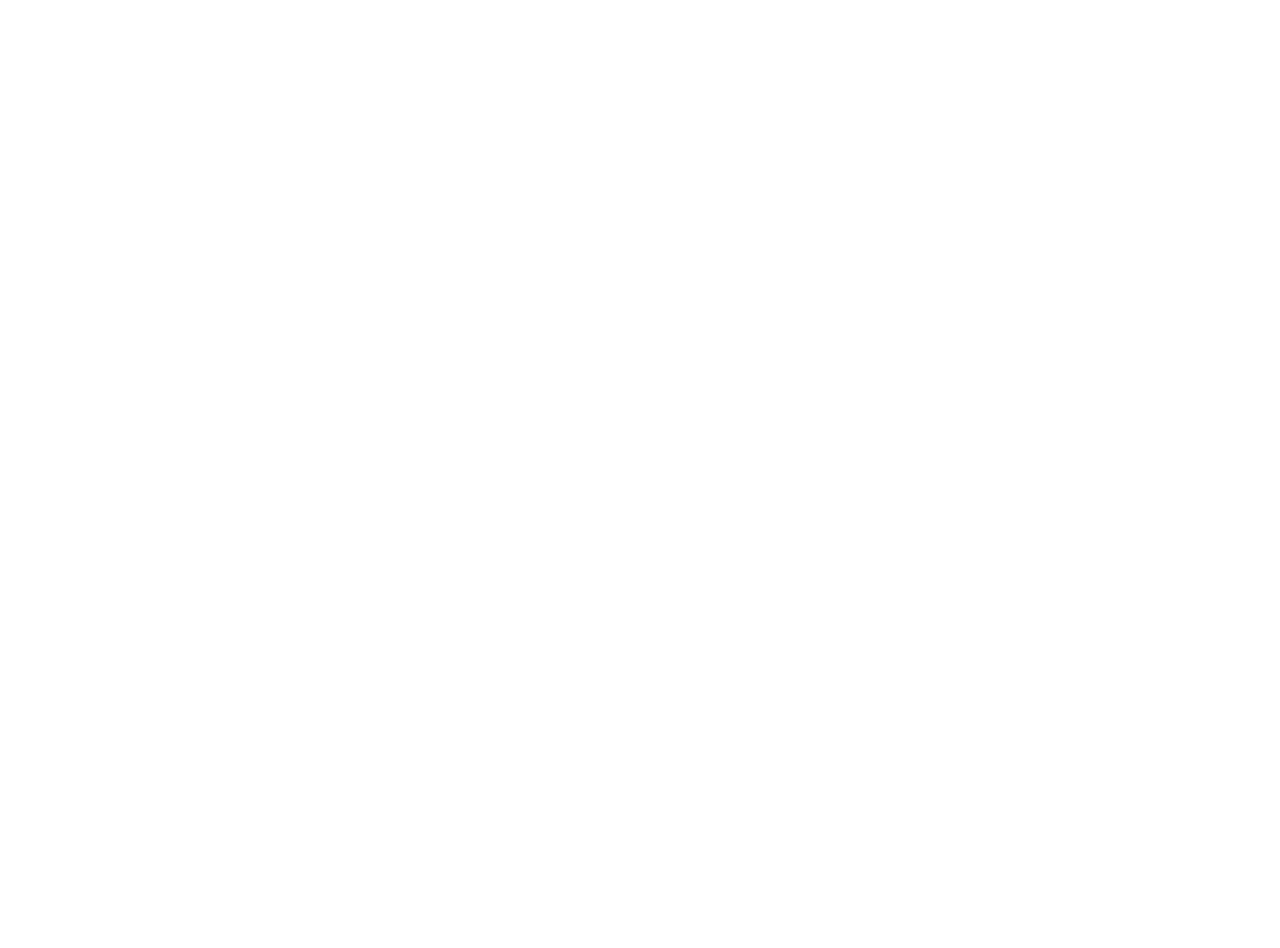
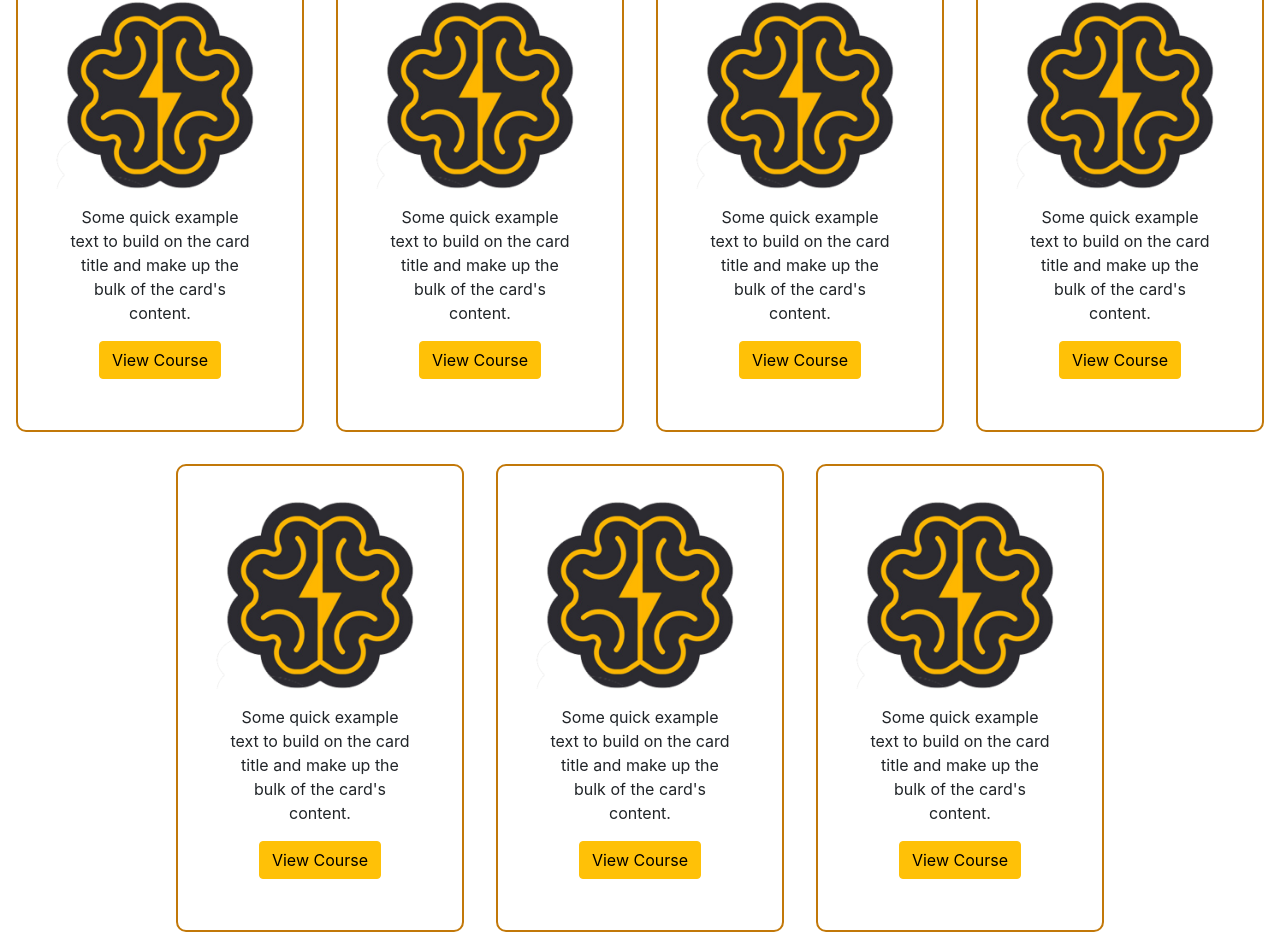
Before and after one commit to abdallahabusedo/Brainstormy, a React (Create React App) app: page /Courses in a window 1280 px wide. Before the commit this address had no page. Shown: the part 292-1240 px from the top of the page. Before the commit the page ends 800 px from the top, so only its background shows below. Built offline with nearby package versions, Linux system fonts and the light colour scheme.

Commit message:
courses page

```diff
--- a/src/App.js
+++ b/src/App.js
@@ -5,6 +5,7 @@
 import Signup from "./pages/Signup";
 import Login from "./pages/Login";
 import Profile from "./pages/Profile";
+import Courses from "./pages/Courses";
 import "./App.css";
 
 function App() {
@@ -19,6 +20,7 @@
           <Route exact path="/signup" element={<Signup />}></Route>
           <Route exact path="/login" element={<Login />}></Route>
           <Route exact path="/profile" element={<Profile />}></Route>
+          <Route exact path="/Courses" element={<Courses />}></Route>
         </Routes>
       </div>
     </Router>
--- /dev/null
+++ b/src/pages/Courses.jsx
@@ -0,0 +1,104 @@
+import React, { Component } from "react";
+import Header from "../components/Header";
+import "./../style/courses.css";
+import cardImg from "./../assets/logo.png";
+class Courses extends Component {
+  render() {
+    return (
+      <div>
+        <Header />
+        <div>
+          <h1 className="m-5 p-5">Courses</h1>
+        </div>
+        <div className="card-group justify-content-center align-items-center ">
+          <div className="card card_de m-3">
+            <img className="card-img-top" src={cardImg} alt="Card image cap" />
+            <div className="card-body">
+              <p className="card-text">
+                Some quick example text to build on the card title and make up
+                the bulk of the card's content.
+              </p>
+              <button type="button" className="btn btn-warning">
+                View Course
+              </button>
+            </div>
+          </div>
+          <div className="card card_de m-3">
+            <img className="card-img-top" src={cardImg} alt="Card image cap" />
+            <div className="card-body">
+              <p className="card-text">
+                Some quick example text to build on the card title and make up
+                the bulk of the card's content.
+              </p>
+              <button type="button" className="btn btn-warning">
+                View Course
+              </button>
+            </div>
+          </div>
+          <div className="card card_de m-3">
+            <img className="card-img-top" src={cardImg} alt="Card image cap" />
+            <div className="card-body">
+              <p className="card-text">
+                Some quick example text to build on the card title and make up
+                the bulk of the card's content.
+              </p>
+              <button type="button" className="btn btn-warning">
+                View Course
+              </button>
+            </div>
+          </div>
+          <div className="card card_de m-3">
+            <img className="card-img-top" src={cardImg} alt="Card image cap" />
+            <div className="card-body">
+              <p className="card-text">
+                Some quick example text to build on the card title and make up
+                the bulk of the card's content.
+              </p>
+              <button type="button" className="btn btn-warning">
+                View Course
+              </button>
+            </div>
+          </div>
+          <div className="card card_de m-3">
+            <img className="card-img-top" src={cardImg} alt="Card image cap" />
+            <div className="card-body">
+              <p className="card-text">
+                Some quick example text to build on the card title and make up
+                the bulk of the card's content.
+              </p>
+              <button type="button" className="btn btn-warning">
+                View Course
+              </button>
+            </div>
+          </div>
+          <div className="card card_de m-3">
+            <img className="card-img-top" src={cardImg} alt="Card image cap" />
+            <div className="card-body">
+              <p className="card-text">
+                Some quick example text to build on the card title and make up
+                the bulk of the card's content.
+              </p>
+              <button type="button" className="btn btn-warning">
+                View Course
+              </button>
+            </div>
+          </div>
+          <div className="card card_de m-3">
+            <img className="card-img-top" src={cardImg} alt="Card image cap" />
+            <div className="card-body">
+              <p className="card-text">
+                Some quick example text to build on the card title and make up
+                the bulk of the card's content.
+              </p>
+              <button type="button" className="btn btn-warning">
+                View Course
+              </button>
+            </div>
+          </div>
+        </div>
+      </div>
+    );
+  }
+}
+
+export default Courses;
--- /dev/null
+++ b/src/style/courses.css
@@ -0,0 +1,7 @@
+.card_de {
+    min-width: 18rem;
+    max-width: 18rem;
+    border: 2px solid rgb(194, 120, 9) !important;
+    border-radius: 10px !important;
+    padding: 35px;
+}
```
